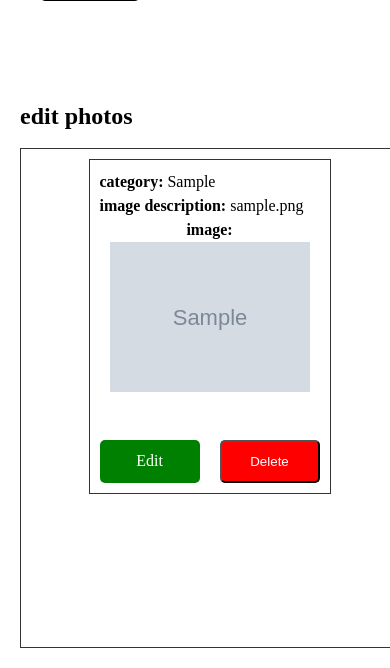
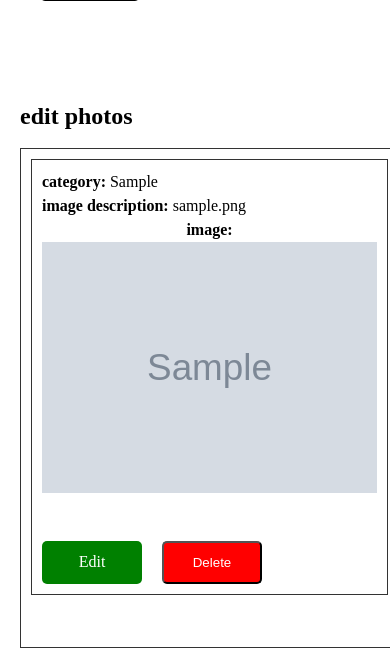
Before and after one commit to VergilKellley/barbershop, a PHP site: page /stripe-v3/edit_gallery.php in a window 390 px wide. Shown: the part 1075-1743 px from the top of the page. Run offline with PHP 8.4, Linux system fonts and the light colour scheme; tables that the repository leaves empty or names only in its code hold one stand-in row (values such as "Sample post"); grey boxes marked "Sample" are stand-in pictures; data that the repository does not hold is empty; a stand-in replaces the project's code that opens the database connection.

Commit message:
changed layout

```diff
--- a/edit_gallery.php
+++ b/edit_gallery.php
@@ -78,10 +78,16 @@ require "backend/db.php";
         border: 1px solid red;
         cursor: pointer;
     }
+    #edit-gallery-photo {
+        width: 200px;
+    }
 
     @media (max-width:550px) {
         .form-container {
             flex-direction: column;
+        }
+        #edit-gallery-photo {
+            width: 100% !important;
         }
     }
     </style>
@@ -207,7 +213,7 @@ require "backend/db.php";
                     $category_info = mysqli_query($conn, $category_info_query);
                     ?>
                         <?php while ($category = mysqli_fetch_assoc($category_info)) : ?>
-                        <div class='nth-child-bkgd-color' style='border:1px solid #333; padding:10px; line-height: 1.5'>
+                        <div class='nth-child-bkgd-color' style='border:1px solid #333; padding:10px; line-height: 1.5; width:100%'>
                             <input type="hidden" name="category_id" value="<?= $category['category_id'] ?>">
 
                             <!-- GET GALLERY CATEGORY USING CATEGORY ID -->
@@ -245,7 +251,7 @@ require "backend/db.php";
                             <br>
                             <td><span
                                     style="display:flex; flex-direction:column; align-items:center; font-weight:bold">image:
-                                    <img style='width:200px' src="uploads/<?= $category['gallery_img'] ?>"
+                                    <img id="edit-gallery-photo"; src="uploads/<?= $category['gallery_img'] ?>"
                                         alt="<?= $category['gallery_img_alt'] ?>"></span></td>
                             <?php
                         echo "<br><br>
```
